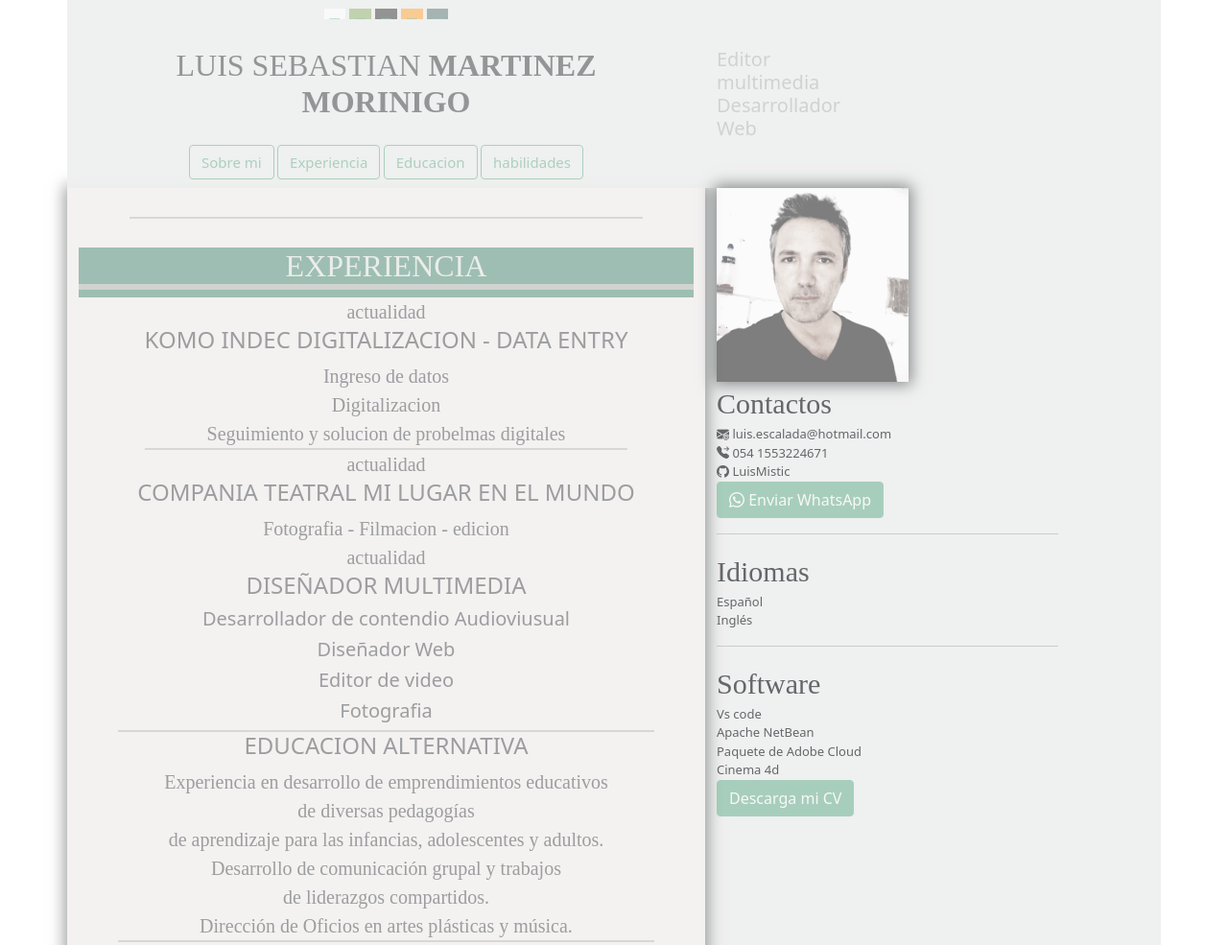
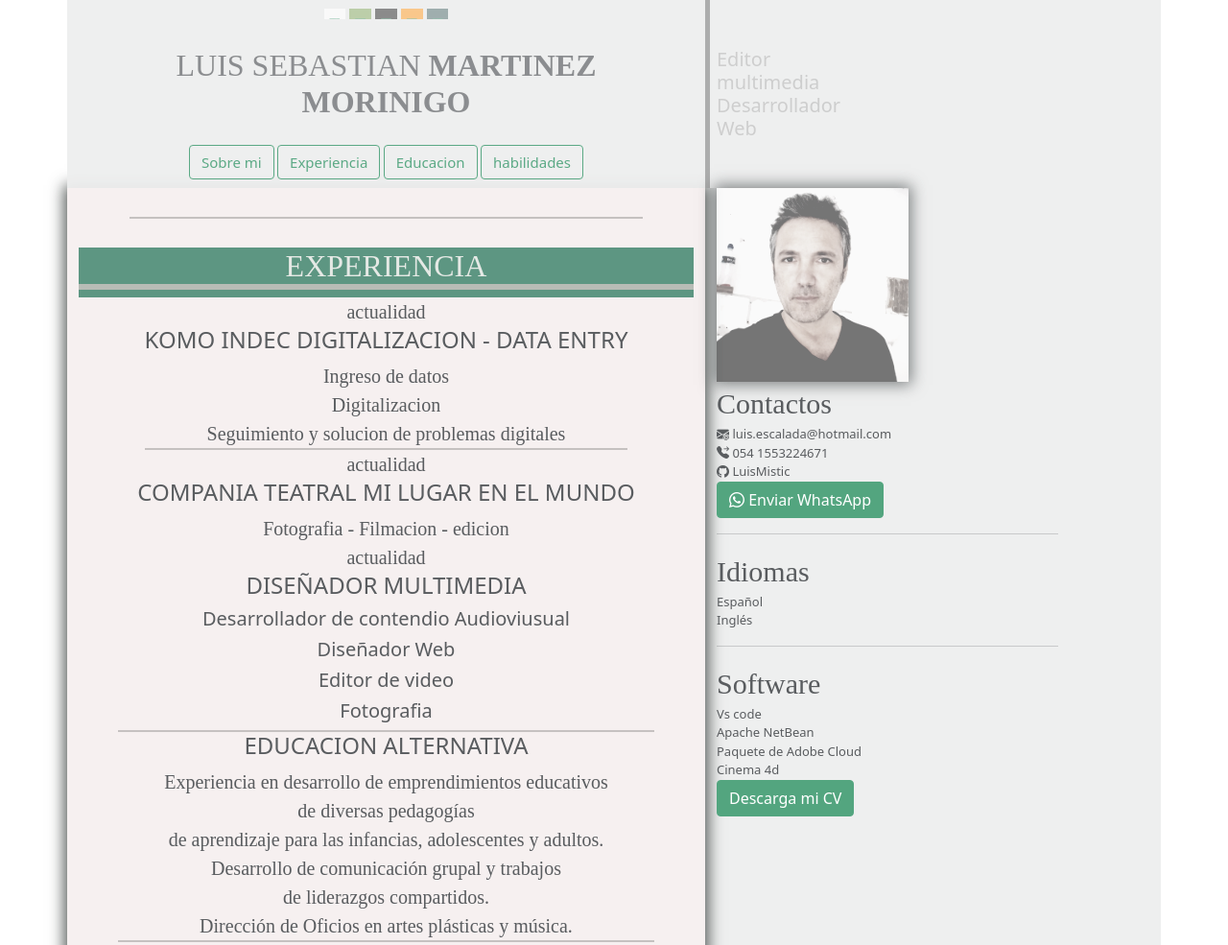
Before and after one commit to LuisMistic/frontendluism, a plain HTML site: page index.html in a window 1280 px wide. Shown: the top 985 px of the page at 96% size. Drawn offline with nearby package versions, Linux system fonts and the light colour scheme.

Commit message:
entregado

```diff
--- a/estilos.css
+++ b/estilos.css
@@ -21,7 +21,7 @@
 body {
   background-color:  rgb(232, 233, 233) ;
   animation: fade-inout 2s;
-     filter:  opacity(70%) ;
+     filter:  opacity(75%) ;
 
 }
 
@@ -34,7 +34,7 @@ ul.navegar li {
   padding-top: 1.5em;
   filter: brightness(10%) contrast(170%) grayscale(80%) hue-rotate(5deg) invert(0%) opacity(70%) saturate(10%) sepia(0%);
 
-  animation: fade-inout 4s;
+  animation: fade-inout 9s;
 
 }
 
@@ -111,10 +111,18 @@ img::after {
 
 .btn {
 
-  filter: opacity(50%);
   margin-top: 0em;
 
 
+
+}
+
+.v-line{
+ border-left: thick solid #000;
+ height:100%;
+ left: 0%;
+ position: absolute;
+ filter: opacity(40%);
 
 }
 
@@ -126,7 +134,7 @@ img::after {
   align-items: flex-start;
   text-align: center;
   flex-wrap: wrap;
-  filter: opacity(60%);
+
 }
 
 h2 {
@@ -239,4 +247,5 @@ li {
 .color {
 
    color: rgb(255, 255, 255);
+
 }
--- a/index.html
+++ b/index.html
@@ -63,7 +63,8 @@
 
       <div class="col-1 b">
 
-
+          <div class="v-line">
+          </div>
         <h4 class="mov1">Editor multimedia Desarrollador Web</i>
 
       </div>
@@ -101,7 +102,7 @@
               <p>Digitalizacion</p>
             </li>
             <li>
-              <p>Seguimiento y solucion de probelmas digitales</p>
+              <p>Seguimiento y solucion de problemas digitales</p>
 
             </li>
             <div class="limite"></div>
```
